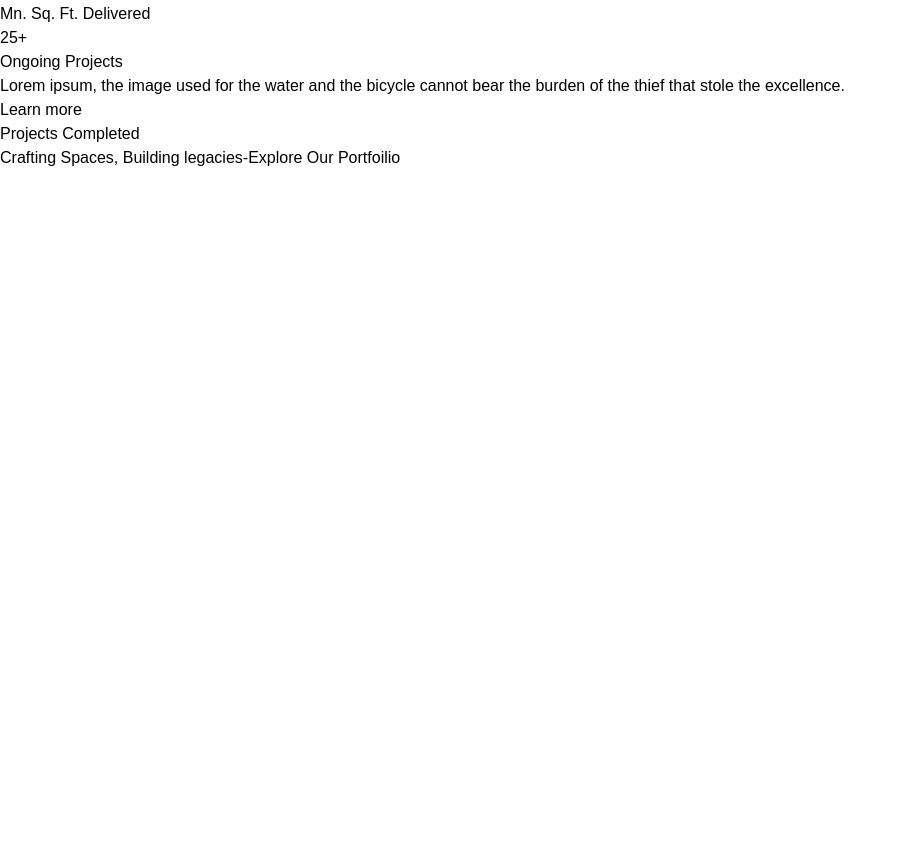
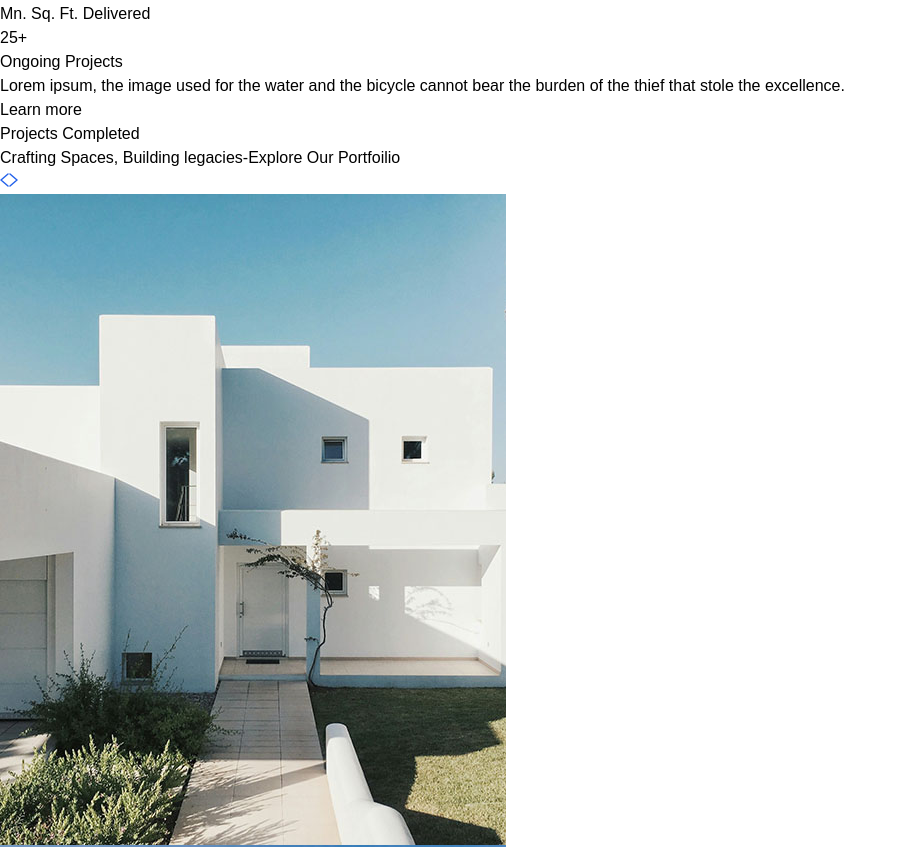
Before and after one commit to thekamiyeoladipo/real-estate-website, a React (Vite) app: page / in a window 1280 px wide. Shown: the part 1360-2207 px from the top of the page, without its empty margins (0-907 px from the left). Before the commit the page ends 1530 px from the top, so only its background shows below. Built offline with nearby package versions, Linux system fonts and the light colour scheme.

Commit message:
Enhance Projects component with slider functionality and styling improvements

```diff
--- a/src/components/projects.jsx
+++ b/src/components/projects.jsx
@@ -1,18 +1,54 @@
-import React from 'react'
+import React, { useState } from 'react'
+import { assets, projectsData }from '../assets/assets'
 
 const Projects = () => {
   return (
-    <div id='Projects' className='container mx-auto overflow-hidden pt-20
-    py-4 px-6 md:px-8 lg:px-16 w-full'>
-        <h1 className='text-2xl font-bold mb-2
-        sm:text-4xl text-center'>
-          Projects <span className='underline underline-offset-4
-          decoration-1 under font-light'>Completed</span>
-        </h1>
-        <p className='text-center text-gray-500
-        mb-8 max-w-80 mx-auto'>Crafting Spaces, Building legacies-Explore Our Portfoilio</p>
+    <div
+      id="Projects"
+      className="container mx-auto overflow-hidden pt-20
+    py-4 px-6 md:px-8 lg:px-16 w-full"
+    >
+      <h1
+        className="text-2xl font-bold mb-2
+        sm:text-4xl text-center"
+      >
+        Projects{" "}
+        <span
+          className="underline underline-offset-4
+          decoration-1 under font-light"
+        >
+          Completed
+        </span>
+      </h1>
+      <p
+        className="text-center text-gray-500
+        mb-8 max-w-80 mx-auto"
+      >
+        Crafting Spaces, Building legacies-Explore Our Portfoilio
+      </p>
+      {/* slider buttons */}
+      <div className='flex justify-end items-centermb-8'>
+        <button className='p-3 bg-gray-200 rounded mr-2' aria-label='Previous Project'>
+          <img src={assets.left_arrow} alt="Previous" />
+        </button>
+        <button className='p-3 bg-gray-200 rounded mr-2' aria-label='Next Project'>
+          <img src={assets.right_arrow} alt="Next" />
+        </button>
+      </div>
+
+      {/* Projects Slider Container */}
+      <div className='overflow-hidden'>
+    <div className='flex gap-4 transition-transform duration-300 ease-in-out'>
+     {projectsData.map((project, index) => (
+      <div key={index} className="relative flex-shrink-0 w-full sm:w-1/4 mb-8">
+        <img src={project.image} alt={project.title} />
+      </div>
+     ))}
     </div>
-  )
+      </div>
+
+    </div>
+  );
 }
 
 export default Projects
--- a/src/index.css
+++ b/src/index.css
@@ -6,4 +6,5 @@
 
 * {
     font-family: "Outfit", sans-serif;
+    scroll-behavior: smooth;
 }
```
